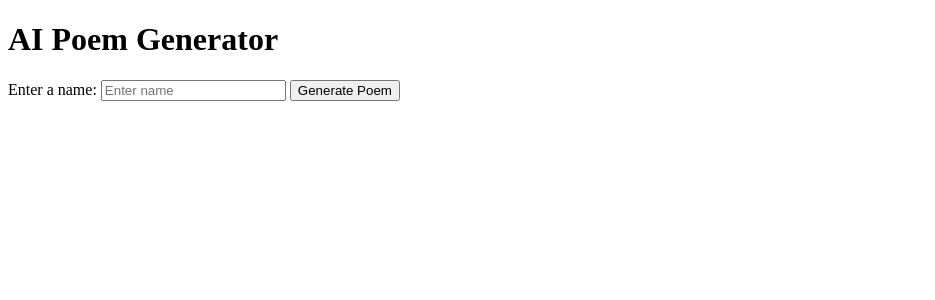
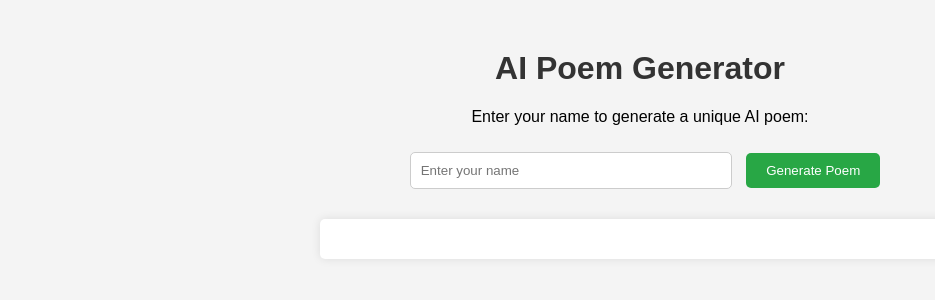
Before and after one commit to SeveredOutie/ai-poem-generator, a Flask app: template templates/index.html in a window 1280 px wide. Shown: the top 300 px of the page, without its empty margins (0-935 px from the left). Run offline with Flask 3, Linux system fonts and the light colour scheme; the template is opened without the code that fills it, so the values that code supplies are empty.

Commit message:
index.html

```diff
--- a/templates/index.html
+++ b/templates/index.html
@@ -3,78 +3,78 @@
 <head>
     <meta charset="UTF-8">
     <meta name="viewport" content="width=device-width, initial-scale=1.0">
-    <title>Poem Generator</title>
+    <title>AI Poem Generator</title>
+    <style>
+        body {
+            font-family: Arial, sans-serif;
+            text-align: center;
+            margin: 50px;
+            background-color: #f4f4f4;
+        }
+        h1 {
+            color: #333;
+        }
+        input {
+            padding: 10px;
+            width: 80%;
+            max-width: 300px;
+            margin: 10px;
+            border: 1px solid #ccc;
+            border-radius: 5px;
+        }
+        button {
+            padding: 10px 20px;
+            background-color: #28a745;
+            color: white;
+            border: none;
+            border-radius: 5px;
+            cursor: pointer;
+        }
+        button:hover {
+            background-color: #218838;
+        }
+        #poemOutput {
+            margin-top: 20px;
+            padding: 20px;
+            background-color: white;
+            border-radius: 5px;
+            box-shadow: 0 0 10px rgba(0, 0, 0, 0.1);
+            max-width: 600px;
+            margin-left: auto;
+            margin-right: auto;
+        }
+    </style>
 </head>
 <body>
     <h1>AI Poem Generator</h1>
+    <p>Enter your name to generate a unique AI poem:</p>
+    <input type="text" id="nameInput" placeholder="Enter your name">
+    <button onclick="generatePoem()">Generate Poem</button>
 
-    <!-- Form for entering the name -->
-    <form id="poemForm">
-        <label for="name">Enter a name:</label>
-        <input type="text" id="name" placeholder="Enter name">
-        <button type="button" onclick="generatePoem()">Generate Poem</button>
-    </form>
-
-    <!-- Div where the generated poem will be displayed -->
     <div id="poemOutput"></div>
 
     <script>
-        // JavaScript to handle the form submission and display the poem
         async function generatePoem() {
-            // Get the name from the input field
-            const name = document.getElementById("name").value.trim();
+            const name = document.getElementById("nameInput").value.trim();
 
-            // If name is empty, show an error message
-            if (name === "") {
-                document.getElementById("poemOutput").innerHTML = "Please enter a name.";
+            if (!name) {
+                alert("Please enter a name.");
                 return;
             }
 
-            // Send a POST request to the Flask backend
             const response = await fetch("/generate", {
                 method: "POST",
-                headers: {
-                    "Content-Type": "application/json"
-                },
-                body: JSON.stringify({ name: name }) // Send name as JSON
+                headers: { "Content-Type": "application/json" },
+                body: JSON.stringify({ name: name })
             });
-        document.getElementById('generateButton').onclick = function () {
-            // Get the name entered in the input field
-            var name = document.getElementById('nameInput').value;
 
-            // Send a POST request to your Flask server
-            fetch('/generate', {
-                method: 'POST',
-                headers: {
-                    'Content-Type': 'application/json'
-                },
-                body: JSON.stringify({ name: name })  // Send the name as JSON
-            })
-            .then(response => {
-                if (!response.ok) {
-                    throw new Error('Failed to generate poem');
-                }
-                return response.json();  // Parse the JSON response
-            })
-            .then(data => {
-                // Display the poem in the #poem div
-                document.getElementById('poem').innerText = data.poem;
-            })
-            .catch(error => {
-                console.error("Error:", error);
-            });
-        };
+            if (!response.ok) {
+                document.getElementById("poemOutput").innerText = "Error generating poem. Please try again.";
+                return;
+            }
 
-            // Check if the request was successful
-            if (response.ok) {
-                const data = await response.json();
-                // Display the poem returned by the backend
-                document.getElementById("poemOutput").innerHTML = data.poem;
-            } else {
-                // If an error occurred (e.g., name missing or server error)
-                const errorData = await response.json();
-                document.getElementById("poemOutput").innerHTML = `Error: ${errorData.error || "Failed to generate poem."}`;
-            }
+            const data = await response.json();
+            document.getElementById("poemOutput").innerText = data.poem;
         }
     </script>
 </body>
```
